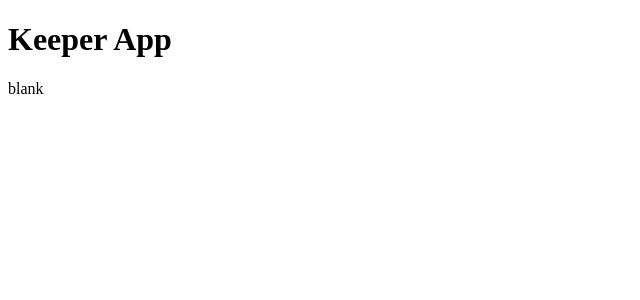
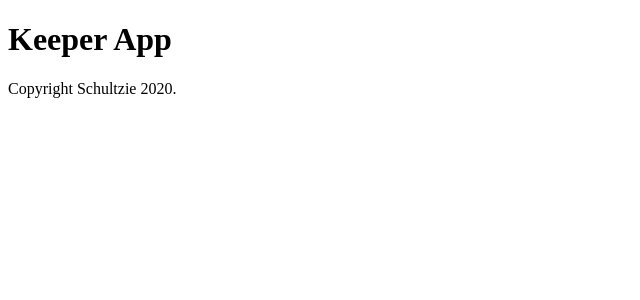
Before and after one commit to dylanschultzie/keeper-app, a React (Create React App) app: page / in a window 1280 px wide. Shown: the top 300 px of the page, without its empty margins (0-640 px from the left). Built offline with nearby package versions, Linux system fonts and the light colour scheme; the HTML template or start-up script is replaced by a standard one.

Commit message:
add copyright footer

```diff
--- a/src/components/Footer.jsx
+++ b/src/components/Footer.jsx
@@ -1,10 +1,10 @@
 import React from "react";
 
 function Footer() {
+const year = new Date().getFullYear();
+
   return (
-    <div>
-      <p>blank</p>
-    </div>
+      <p>Copyright Schultzie {year}.</p>
   );
 }
 
```
